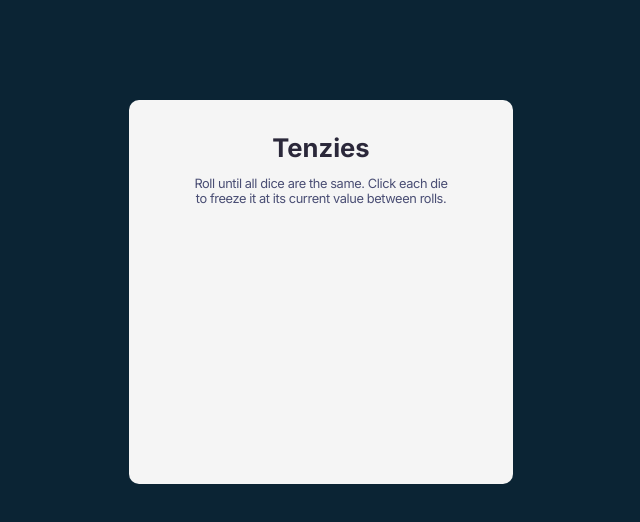
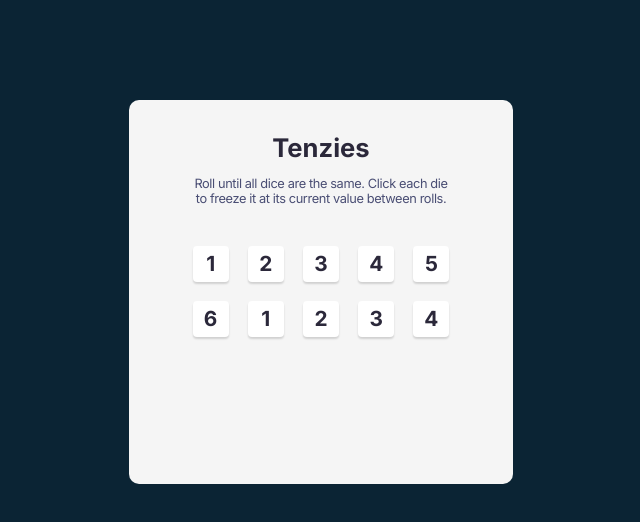
Before and after one commit to ilya-aby/scrimba-tenzies, a React (Vite) app: page / in a window 1280 px wide. Shown: the top 522 px of the page, without its empty margins (319-959 px from the left). Built offline with nearby package versions, Linux system fonts and the light colour scheme.

Commit message:
Add WIP Die component

```diff
--- a/src/App.jsx
+++ b/src/App.jsx
@@ -1,15 +1,26 @@
 // import { useState } from 'react'
+import Die from './components/Die.jsx'
 
-function App() {
+export default function App() {
 
   return (
     <>
       <main>
         <h1>Tenzies</h1>
         <p>Roll until all dice are the same. Click each die to freeze it at its current value between rolls.</p>
+        <div className="dice-container">
+          <Die value={1} />
+          <Die value={2} />
+          <Die value={3} />
+          <Die value={4} />
+          <Die value={5} />
+          <Die value={6} />
+          <Die value={1} />
+          <Die value={2} />
+          <Die value={3} />
+          <Die value={4} />
+        </div>
       </main>
     </>
   )
 }
-
-export default App
--- /dev/null
+++ b/src/components/Die.jsx
@@ -0,0 +1,9 @@
+/* eslint-disable react/prop-types */
+
+export default function Die({value}) {
+  return (
+    <div className="die-face">
+      {value}
+    </div>
+  )
+}
--- a/src/index.css
+++ b/src/index.css
@@ -40,3 +40,29 @@ main p {
   text-align: center;
   letter-spacing: -0.03em;
 }
+
+.dice-container {
+  margin-top: 2.5em;
+  display: grid;
+  grid-template: auto auto / repeat(5, auto);
+  gap: 1.2em;
+}
+
+.die-face {
+  display: flex;
+  justify-content: center;
+  align-items: center;
+  font-size: 1.3rem;
+  font-weight: 700;
+  color: #2B283A;
+  background-color: #FFFFFF;
+  width: 36px;
+  height: 36px;
+  box-shadow: 0px 2px 2px 0px #00000026;
+  border-radius: 4px;
+  cursor: pointer;
+}
+
+.selected {
+  background-color: #59E391;
+}
```
